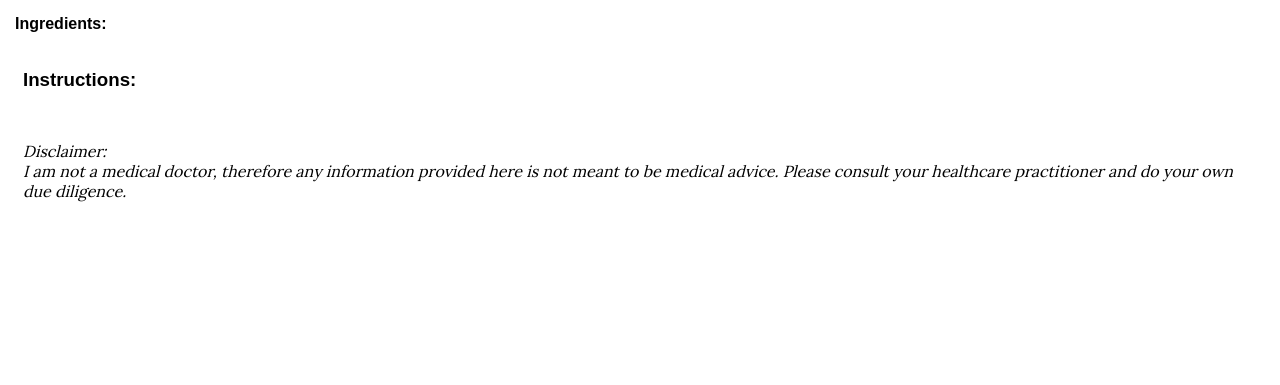
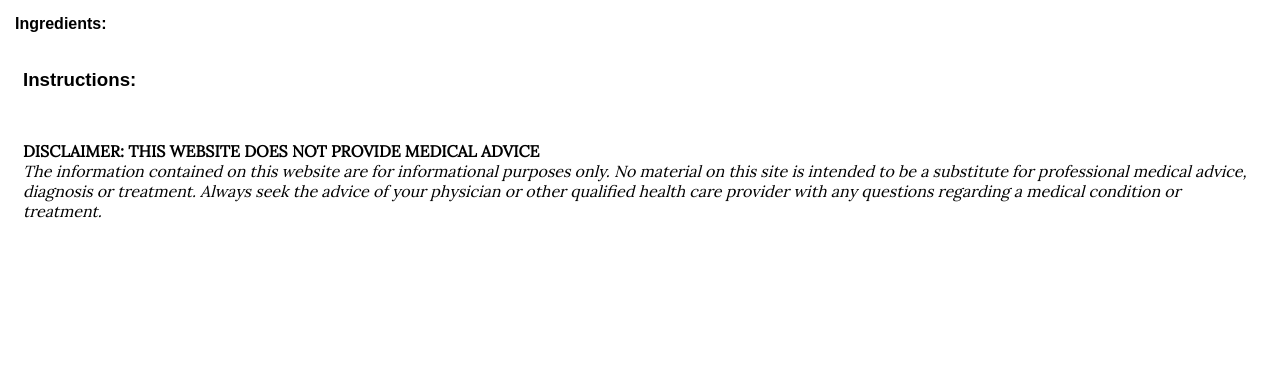
Before and after one commit to jamrod/herbal-remedy-finder, a Django app: template herbal_remedy_finder/templates/finder/recipe_detail.html in a window 1280 px wide. Shown: the part 427-812 px from the top of the page. Run offline with Django 3.2, Linux system fonts and the light colour scheme; the template is opened without the code that fills it, so the values that code supplies are empty; some web fonts are replaced.

Commit message:
updated disclaimer

```diff
--- a/herbal_remedy_finder/templates/finder/recipe_detail.html
+++ b/herbal_remedy_finder/templates/finder/recipe_detail.html
@@ -21,10 +21,13 @@
     </div>
     <div class="instructions"><h3>Instructions:</h3><p>{{recipe.instructions | safe }}</p></div>
     <p class="disclaimer">
+        <b>DISCLAIMER: THIS WEBSITE DOES NOT PROVIDE MEDICAL ADVICE</b><br />
         <i
-          >Disclaimer:<br/>I am not a medical doctor, therefore any information
-          provided here is not meant to be medical advice. Please consult
-          your healthcare practitioner and do your own due diligence.</i
+          >The information contained on this website are for informational purposes
+          only. No material on this site is intended to be a substitute for
+          professional medical advice, diagnosis or treatment. Always seek the
+          advice of your physician or other qualified health care provider with any
+          questions regarding a medical condition or treatment.</i
         >
       </p>
 </div>
```
Also changed, not shown: herbal_remedy_finder/templates/finder/additional_info.html (+6 -3 lines), herbal_remedy_finder/templates/finder/instructional_detail.html (+6 -3 lines).
